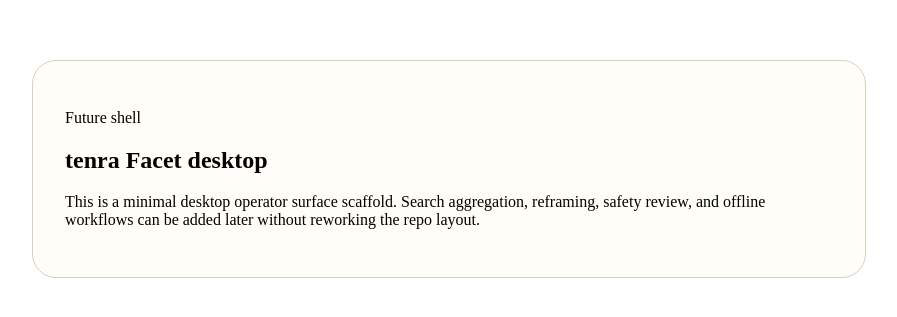
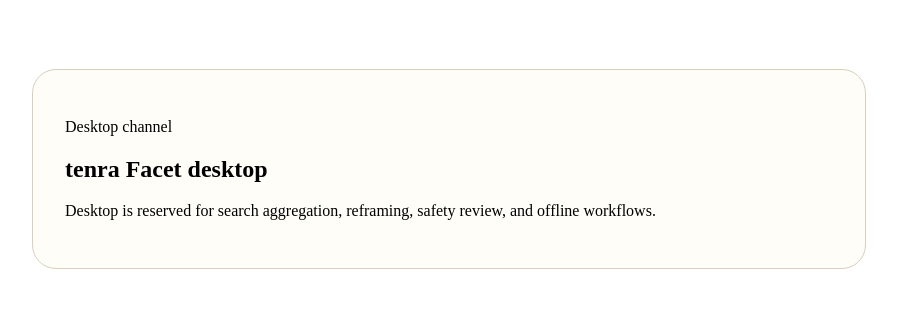
Before and after one commit to jmars319/tenra-Facet, a React (Vite) app in the folder apps/desktopapp/: page / in a window 1280 px wide. Shown: the part 303-620 px from the top of the page, without its empty margins (191-1088 px from the left). Built offline with nearby package versions, Linux system fonts and the light colour scheme; the HTML template or start-up script is replaced by a standard one.

Commit message:
Polish user-facing copy

```diff
--- a/apps/desktopapp/src/App.tsx
+++ b/apps/desktopapp/src/App.tsx
@@ -21,12 +21,10 @@ export default function App() {
           width: "100%"
         }}
       >
-        <p className="eyebrow">Future shell</p>
+        <p className="eyebrow">Desktop channel</p>
         <h1>{APP_NAME} desktop</h1>
         <p>
-          This is a minimal desktop operator surface scaffold. Search aggregation, reframing,
-          safety review, and offline workflows can be added later without reworking the repo
-          layout.
+          Desktop is reserved for search aggregation, reframing, safety review, and offline workflows.
         </p>
       </section>
     </main>
--- a/packages/search-providers/src/fixtures.ts
+++ b/packages/search-providers/src/fixtures.ts
@@ -106,7 +106,7 @@ const mockSearchScenarios: MockSearchScenario[] = [
         title: "Stable event callbacks without broad dependency churn",
         url: "https://signals.mocksignal.dev/react/stable-event-callbacks",
         snippet:
-          "Shows a smaller pattern for reading fresh values inside handlers without pretending every issue is the same stale-closure bug.",
+          "Shows a smaller pattern for reading fresh values inside handlers while keeping separate issues distinct.",
         providerKey: "mock-signal",
         surfacedBy: ["mock-atlas", "mock-signal"],
         publishedAt: "2026-01-20T00:00:00.000Z",
```
Also changed, not shown: 2 other files (tests, documents, lock files or other folders).
